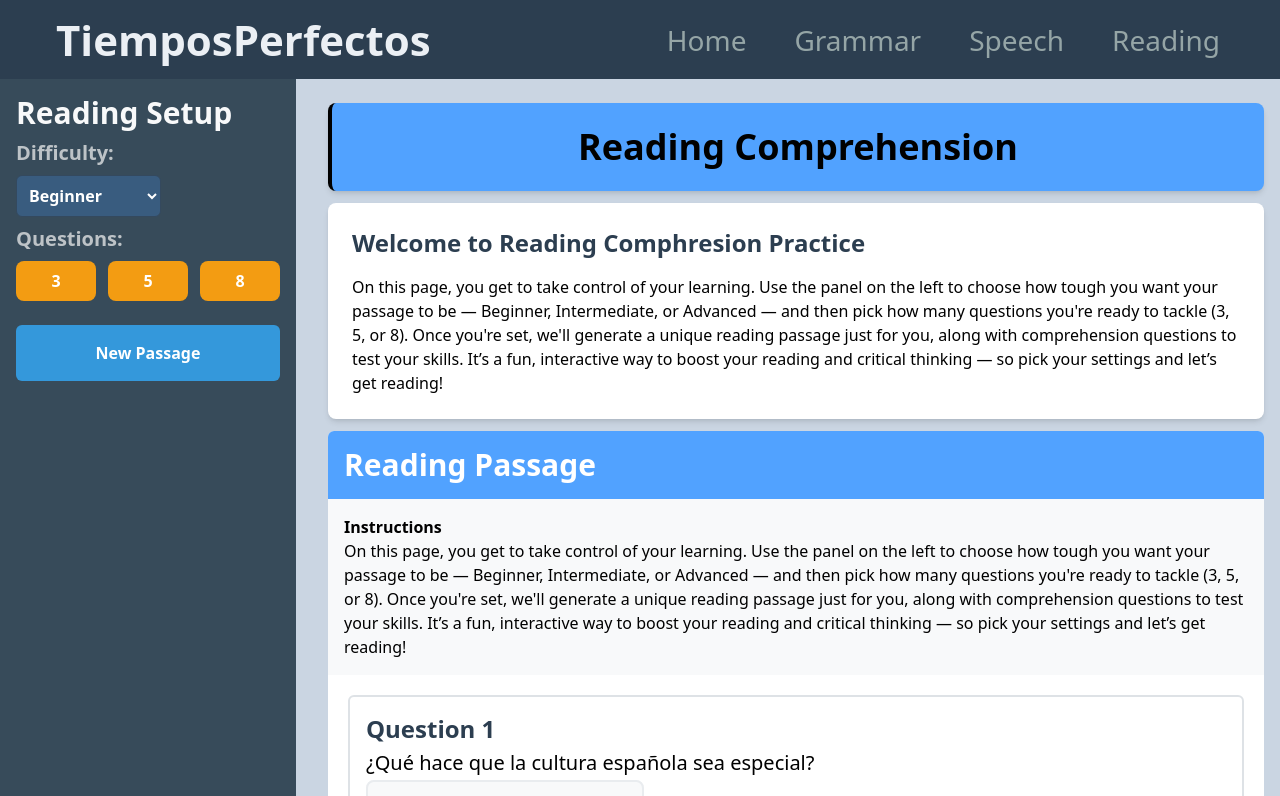
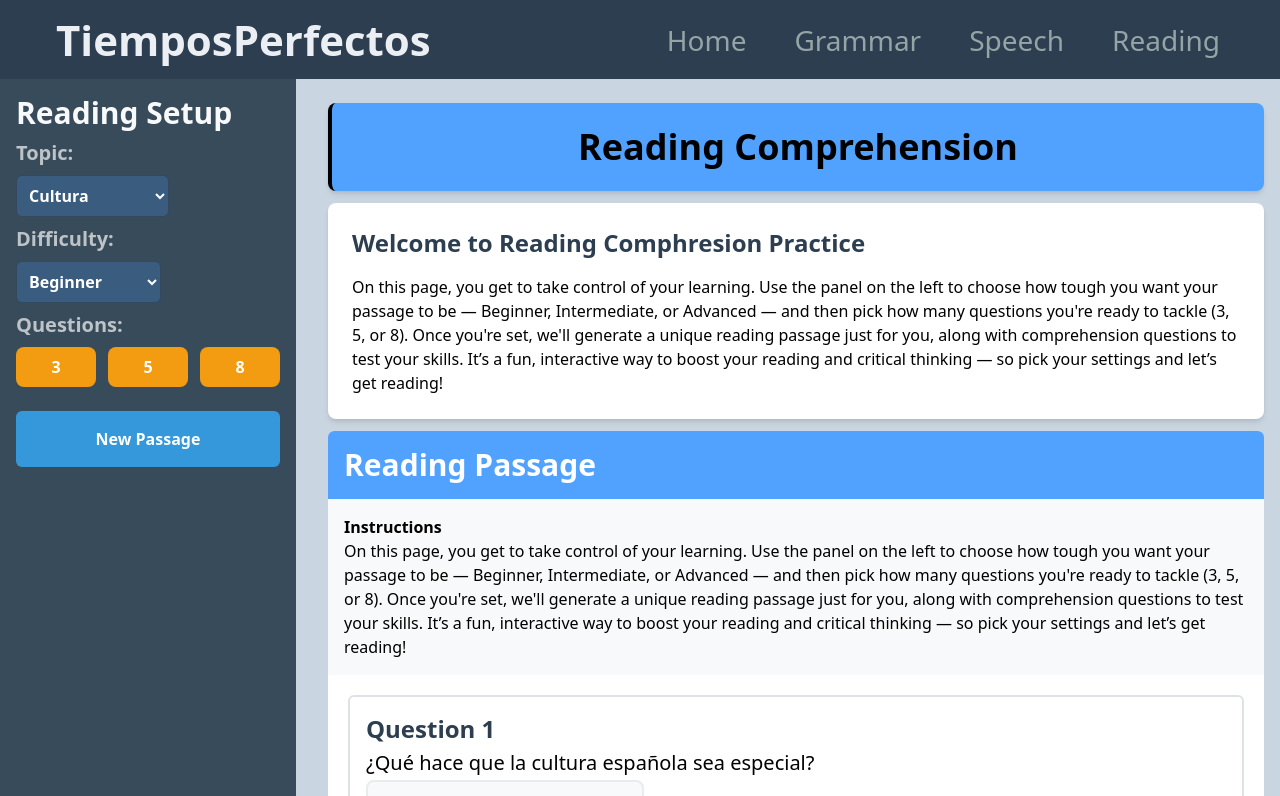
Before and after one commit to erik-mauricio/tiemposperfectos, a React (Vite) app: page /reading in a window 1280 px wide. Shown: the top 796 px of the page. Built offline with nearby package versions, Linux system fonts and the light colour scheme.

Commit message:
added topic drop down to reading page

```diff
--- a/init.mongodb.js
+++ b/init.mongodb.js
@@ -530,3 +530,8 @@ db.conjugations.insertMany([
     difficulty: "beginner",
   },
 ]);
+
+db.passages.drop()
+db.createCollection("passages")
+
+db.passages.insertMany()
--- a/src/components/Controls.jsx
+++ b/src/components/Controls.jsx
@@ -1,11 +1,13 @@
 import axios from "axios";
-import { useState, useEffect } from "react";
+import { useState, useEffect, use } from "react";
 import { useDebounce } from "use-debounce";
 
 export default function Controls({ gameType, conjugationsHandler, gameSettings}) {
   const [difficulty, setDifficulty] = useState("beginner");
   const [numQuestions, setNumQuestions] = useState(5);
   const [tense, setTense] = useState("presente");
+  const [topic, setTopic] = useState("")
+  const [settings, setSettings] = useState({})
 
   console.log(numQuestions);
   console.log(tense);
@@ -23,6 +25,29 @@ export default function Controls({ gameType, conjugationsHandler, gameSettings})
   };
 
   const verbTenses = ["presente", "imperfecto"];
+
+  const topics = [
+    "Cultura",
+    "Historia",
+    "Comida",
+    "Geografía",
+    "Arte",
+    "Música",
+    "Literatura",
+    "Fiestas",
+    "Tecnología",
+    "Cine",
+    "Vida cotidiana",
+    "Deportes",
+    "Educación",
+    "Viajes",
+    "Naturaleza",
+    "Política",
+    "Economía",
+    "Religión",
+    "Costumbres",
+    "Ciencia",
+  ];
 
   function loadConjugations() {
     axios
@@ -59,6 +84,29 @@ export default function Controls({ gameType, conjugationsHandler, gameSettings})
                 {verbTenses.map((tense, index) => (
                   <option key={index} value={tense}>
                     {tense}
+                  </option>
+                ))}
+              </select>
+            </div>
+          </div>
+        )}
+
+        {gameType == "reading" && (
+          <div>
+            <label className="text-xl text-[#bdc3c7] font-bold ">
+              Topic:{" "}
+            </label>
+
+            <div className="flex-col space-y-2 mt-2">
+              <select
+                id="tense"
+                value={topic}
+                onChange={(e) => setTopic(e.target.value)}
+                className="p-2 border rounded-md	bg-[#395c7f] text-white border-[#34495e] font-bold "
+              >
+                {topics.map((topic, index) => (
+                  <option key={index} value={topic}>
+                    {topic}
                   </option>
                 ))}
               </select>
```
